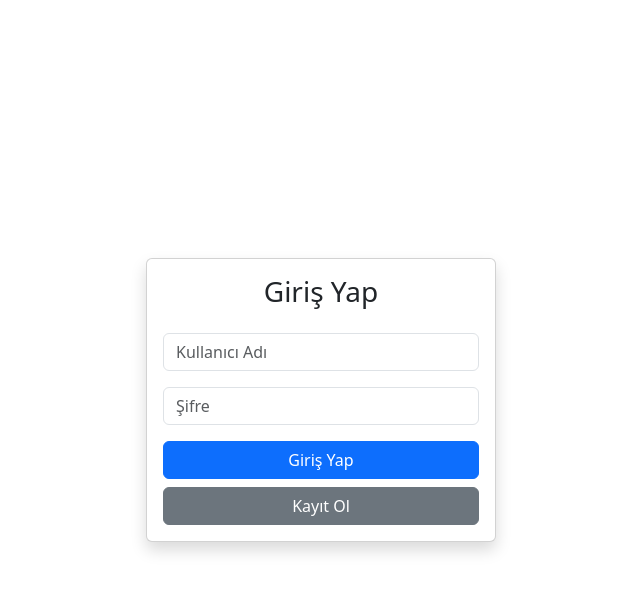
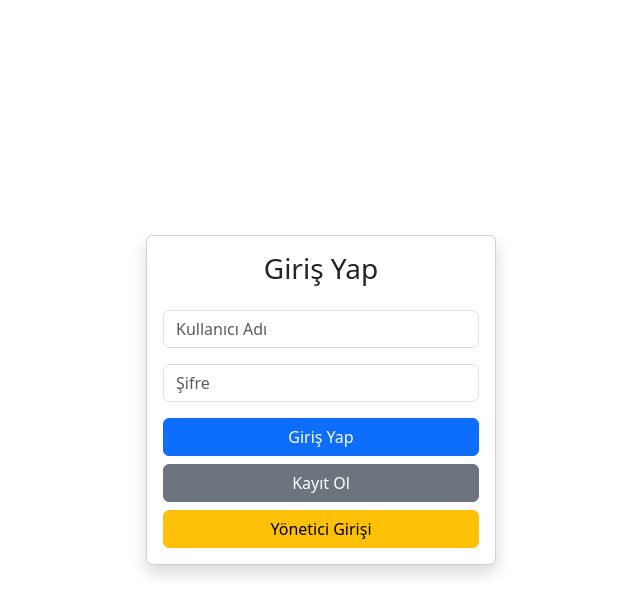
Before and after one commit to HiddeNoob/cafe-management, a PHP site: page /login in a window 1280 px wide. Shown: the top 615 px of the page, without its empty margins (319-959 px from the left). Run offline with PHP 8.4, Linux system fonts and the light colour scheme.

Commit message:
minik düzeltmeler

```diff
--- a/admin/dashboard/index.php
+++ b/admin/dashboard/index.php
@@ -6,8 +6,6 @@
 <?php NotificationHandler::display(); ?>
 
 <div class="container mt-5">
-    <h2 class="mb-4">Yönetici Paneli</h2>
-
     <div class="row">
         <!-- Özet Kartları -->
         <div class="col-md-3 mb-4">
--- a/dashboard/partials/header.php
+++ b/dashboard/partials/header.php
@@ -16,7 +16,7 @@
 <body class="bg-light text-dark d-flex flex-column min-vh-100">
     <header class="bg-white shadow p-4 mb-4">
         <div class="container d-flex justify-content-between align-items-center">
-            <h1 class="h4 fw-bold m-0">Kafe Yönetim Paneli</h1>
+            <h1 class="h4 fw-bold m-0">Müşteri Paneli</h1>
             <nav class="d-flex gap-3">
                 <a href="<?= dirname($_SERVER['PHP_SELF']) === '/dashboard' ? './' : '../' ?>" class="text-primary text-decoration-none">Ana Sayfa</a>
                 <a href="<?= dirname($_SERVER['PHP_SELF']) === '/dashboard' ? 'receipts' : './receipts' ?>" class="text-primary text-decoration-none">Fişlerim</a>
--- a/login/index.php
+++ b/login/index.php
@@ -25,7 +25,8 @@
     <div class="container d-flex justify-content-center align-items-center" style="min-height: 100vh;">
         <div class="card shadow" style="width: 350px;">
             <div class="card-body">
-                <h3 class="card-title text-center mb-4">Giriş Yap</h3>                <form method="POST" action="./">
+                <h3 class="card-title text-center mb-4">Giriş Yap</h3>
+                <form method="POST" action="./">
                     <div class="mb-3">
                         <input type="text" class="form-control" name="customer_username" placeholder="Kullanıcı Adı" required>
                     </div>
@@ -34,7 +35,8 @@
                     </div>
                     <button type="submit" class="btn btn-primary w-100 mb-2">Giriş Yap</button>
                 </form>
-                <a href="../register" class="btn btn-secondary w-100">Kayıt Ol</a>
+                <a href="../register" class="btn btn-secondary w-100 mb-2">Kayıt Ol</a>
+                <a href="/admin" class="btn btn-warning w-100">Yönetici Girişi</a>
             </div>
         </div>
     </div>
```
